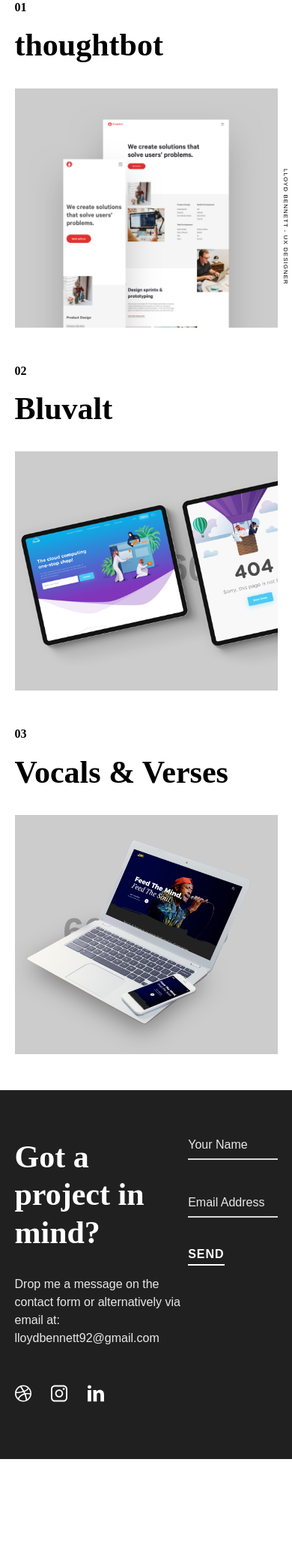
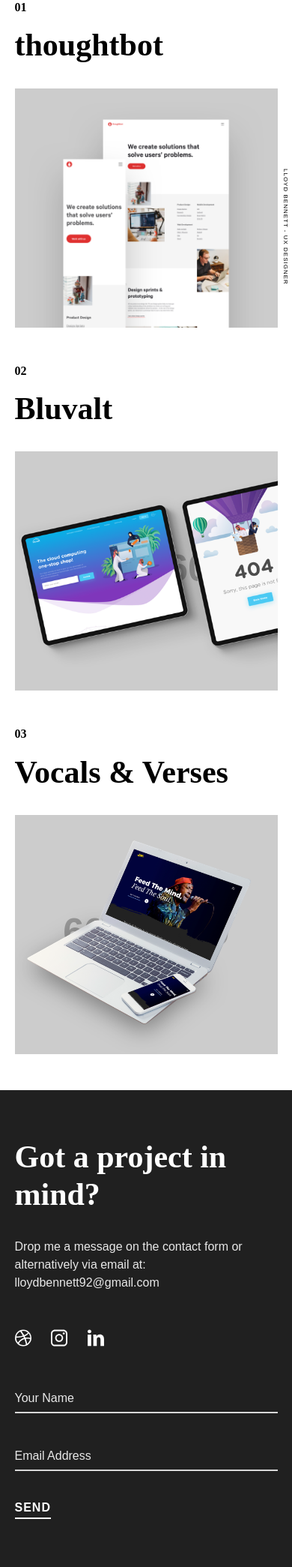
Before and after one commit to LloydBennett/lloydbennett.github.io, a Jekyll site: the page built from index.html, in a window 390 px wide. Shown: the whole page at 75% size. Built offline with Jekyll 4.4.1, drawn with Linux system fonts in a browser that asks for light colours; nearby versions of some CDN libraries; some web fonts are replaced; before the commit the page ends 1946 px from its top, so only the background shows below that.

Commit message:
made footer mobile responsive

```diff
--- a/_includes/footer.html
+++ b/_includes/footer.html
@@ -1,7 +1,7 @@
 <footer class="footer" data-contact>
-	<div class="container grid">
-    <div class="two-column-layout footer__grid">
-      <div class="connect two-column-layout__column">
+	<div class="container footer__grid">
+    <div class="two-column-layout footer__grid__layout">
+      <div class="footer__connect two-column-layout__column">
         <h2>
           Got a project in mind?
         </h2>
--- a/_sass/components/_footer.scss
+++ b/_sass/components/_footer.scss
@@ -29,8 +29,29 @@
 }
 
 .footer__grid {
-  @include media-query($breakpoint--medium) {
+  @include media-query($tweakpoint-two-column-layout) {
+    @include grid;
+  }
+}
+
+.footer__grid__layout {
+  @include media-query($tweakpoint-two-column-layout) {
+    grid-column: 1/13;
+  }
+
+  @include media-query($breakpoint--xx-large) {
     grid-column: 2/12;
+  }
+}
+
+.footer__connect,
+.footer__form {
+  @include max-paragraph-width;
+  width: 100%;
+
+  @include media-query($tweakpoint-two-column-layout - 1, max-width) {
+    margin-left: auto;
+    margin-right: auto;
   }
 }
 
@@ -56,8 +77,3 @@
     fill: $colour--white;
   }
 }
-
-.footer__form {
-  max-width: 60rem;
-  width: 100%;
-}
--- a/_sass/layout/_container.scss
+++ b/_sass/layout/_container.scss
@@ -2,5 +2,4 @@
   margin-right: auto;
   margin-left: auto;
   width: 90%;
-  max-width: 1800px;
 }
--- a/_sass/layout/_two-column-layout.scss
+++ b/_sass/layout/_two-column-layout.scss
@@ -1,16 +1,24 @@
+$tweakpoint-two-column-layout: 1080px;
+
 .two-column-layout {
-  display: flex;
-  justify-content: space-between;
+  @include media-query($tweakpoint-two-column-layout) {
+    display: flex;
+    justify-content: space-between;
+  }
 }
 
 .two-column-layout__column {
   &:first-child {
-    @include media-query($breakpoint--small) {
-      margin-right: spacing(3);
+    @include media-query($tweakpoint-two-column-layout - 1, max-width) {
+      @include inner-section;
+    }
+
+    @include media-query($tweakpoint-two-column-layout) {
+      margin-right: spacing(6);
     }
 
     @include media-query($breakpoint--x-large) {
-      margin-right: spacing(6);
+      margin-right: spacing(8);
     }
   }
 }
```
